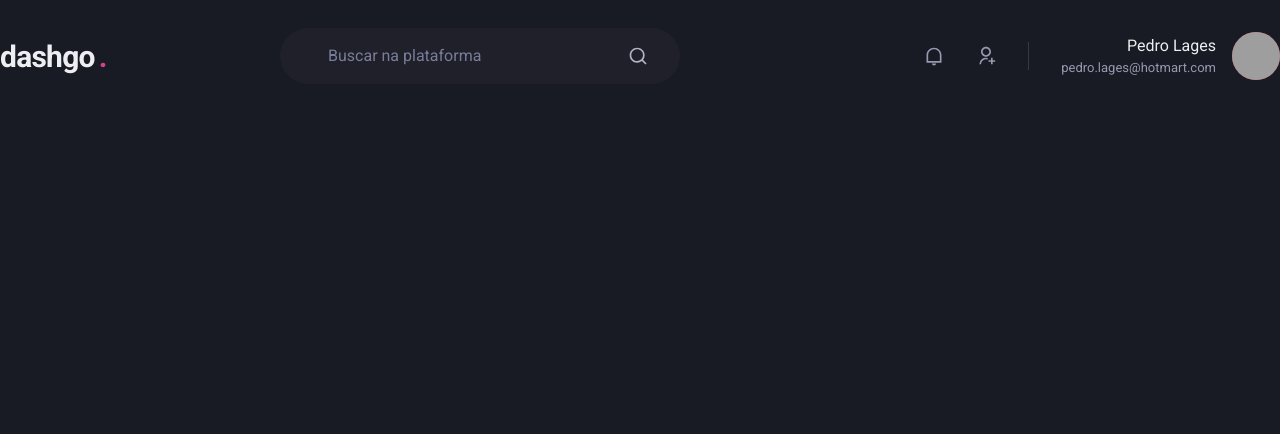
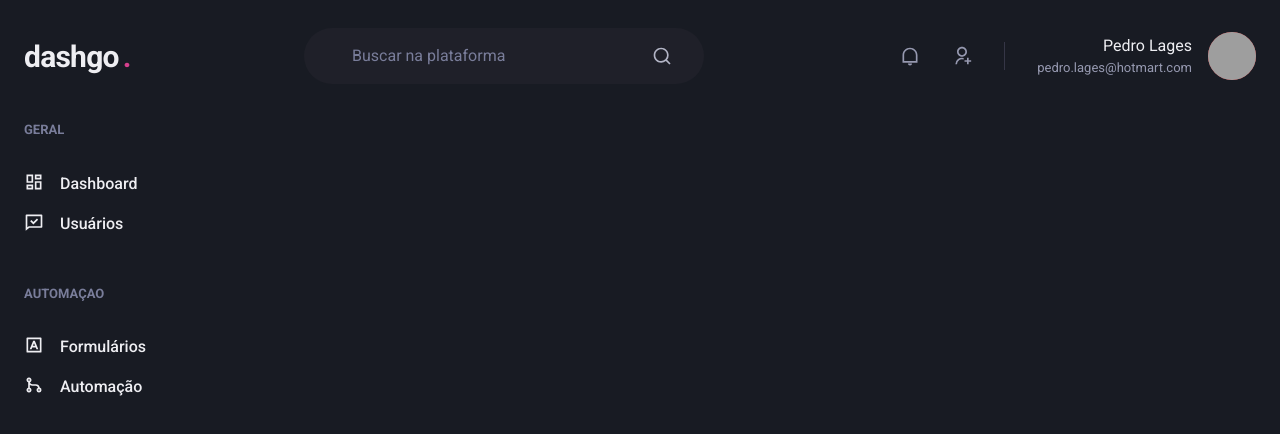
Before and after one commit to pxd3v/dash-go, a Next.js app: page /dashboard in a window 1280 px wide. Shown: the top 434 px of the page. Built offline with nearby package versions, Linux system fonts and the light colour scheme; grey boxes are pictures that could not be loaded.

Commit message:
implement sidebar

```diff
--- a/src/components/Header.tsx
+++ b/src/components/Header.tsx
@@ -14,6 +14,7 @@
           mx="auto"
           mt="4"
           align="center"
+          px="6"
         >
             <Text
               fontSize="3xl"
--- /dev/null
+++ b/src/components/Sidebar.tsx
@@ -0,0 +1,41 @@
+import { Box, Stack, Text, Link, Icon } from '@chakra-ui/react'
+import { RiChatCheckLine, RiDashboardLine, RiGitMergeLine, RiInputMethodLine } from 'react-icons/ri'
+
+export function Sidebar() {
+    return (
+        <Box as="aside" w="64" mr="8">
+            <Stack spacing="12" align="flex-start">
+                <Box>
+                    <Text fontWeight="bold" color="gray.400" fontSize="small">
+                        GERAL
+                    </Text>
+                    <Stack spacing="4" mt="8" align="stretch">
+                        <Link display="flex" align="center">
+                            <Icon as={RiDashboardLine} fontSize="20"/>
+                            <Text ml="4" fontWeight="medium">Dashboard</Text>
+                        </Link>
+                        <Link display="flex" align="center">
+                            <Icon as={RiChatCheckLine} fontSize="20"/>
+                            <Text ml="4" fontWeight="medium">Usuários</Text>
+                        </Link>
+                    </Stack>
+                </Box>
+                <Box>
+                    <Text fontWeight="bold" color="gray.400" fontSize="small">
+                        AUTOMAÇAO
+                    </Text>
+                    <Stack spacing="4" mt="8" align="stretch">
+                        <Link display="flex" align="center">
+                            <Icon as={RiInputMethodLine} fontSize="20"/>
+                            <Text ml="4" fontWeight="medium">Formulários</Text>
+                        </Link>
+                        <Link display="flex" align="center">
+                            <Icon as={RiGitMergeLine} fontSize="20"/>
+                            <Text ml="4" fontWeight="medium">Automação</Text>
+                        </Link>
+                    </Stack>
+                </Box>
+            </Stack>
+        </Box>
+    )
+}
--- a/src/pages/dashboard.tsx
+++ b/src/pages/dashboard.tsx
@@ -1,5 +1,6 @@
 import { Flex } from '@chakra-ui/react'
 import { Header } from '../components/Header'
+import { Sidebar } from '../components/Sidebar'
 
 interface DashboardProps {
 
@@ -7,6 +8,21 @@
 
 export default function Dashboard({}: DashboardProps) {
     return (
-        <Header />
+        <Flex
+          direction="column"
+          h="100vh"
+        >
+            <Header />
+
+            <Flex
+              w="100%"
+              my="6"
+              maxWidth={1480}
+              mx="auto"
+              px="6"
+            >
+             <Sidebar />
+            </Flex>
+        </Flex>
     )
 }
```
